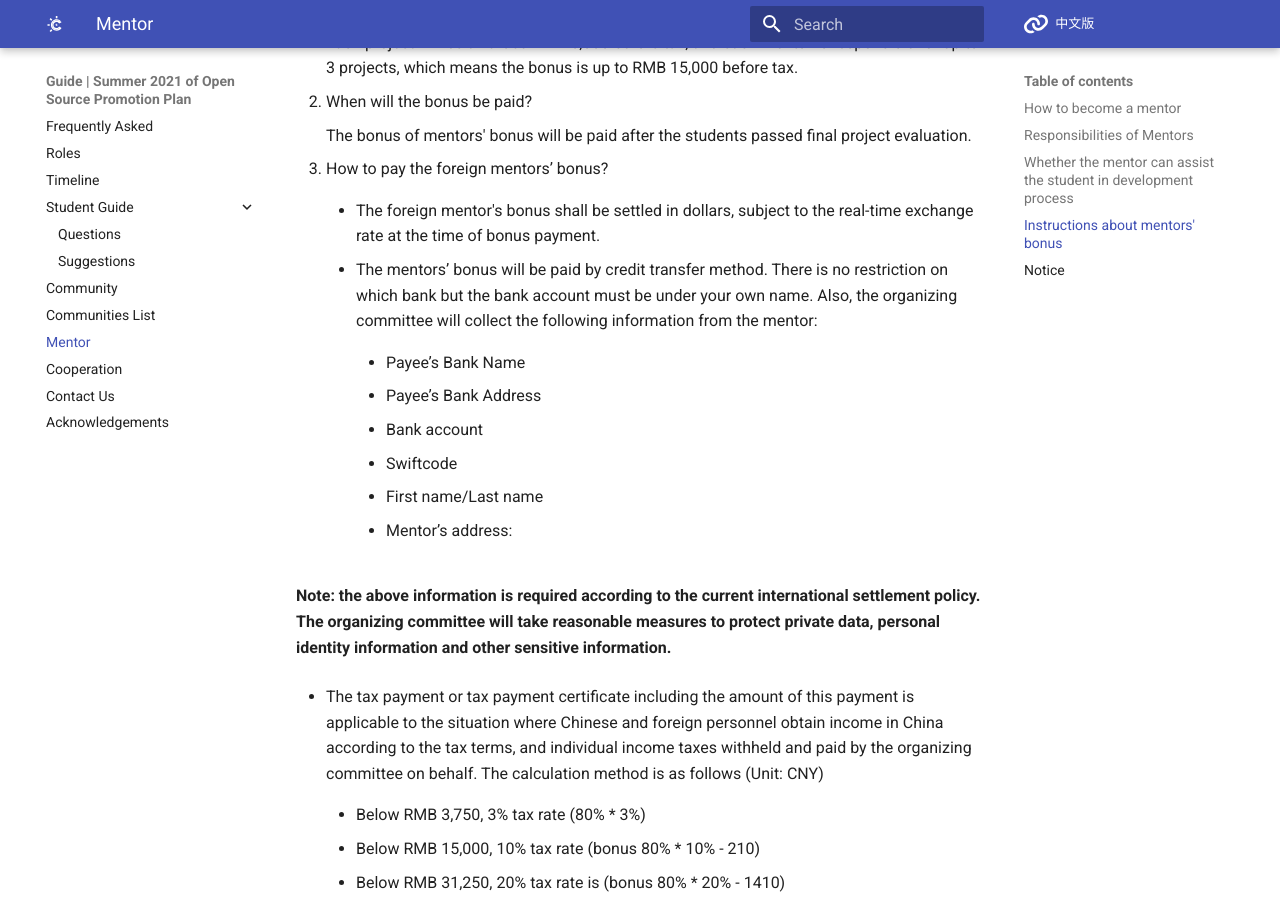
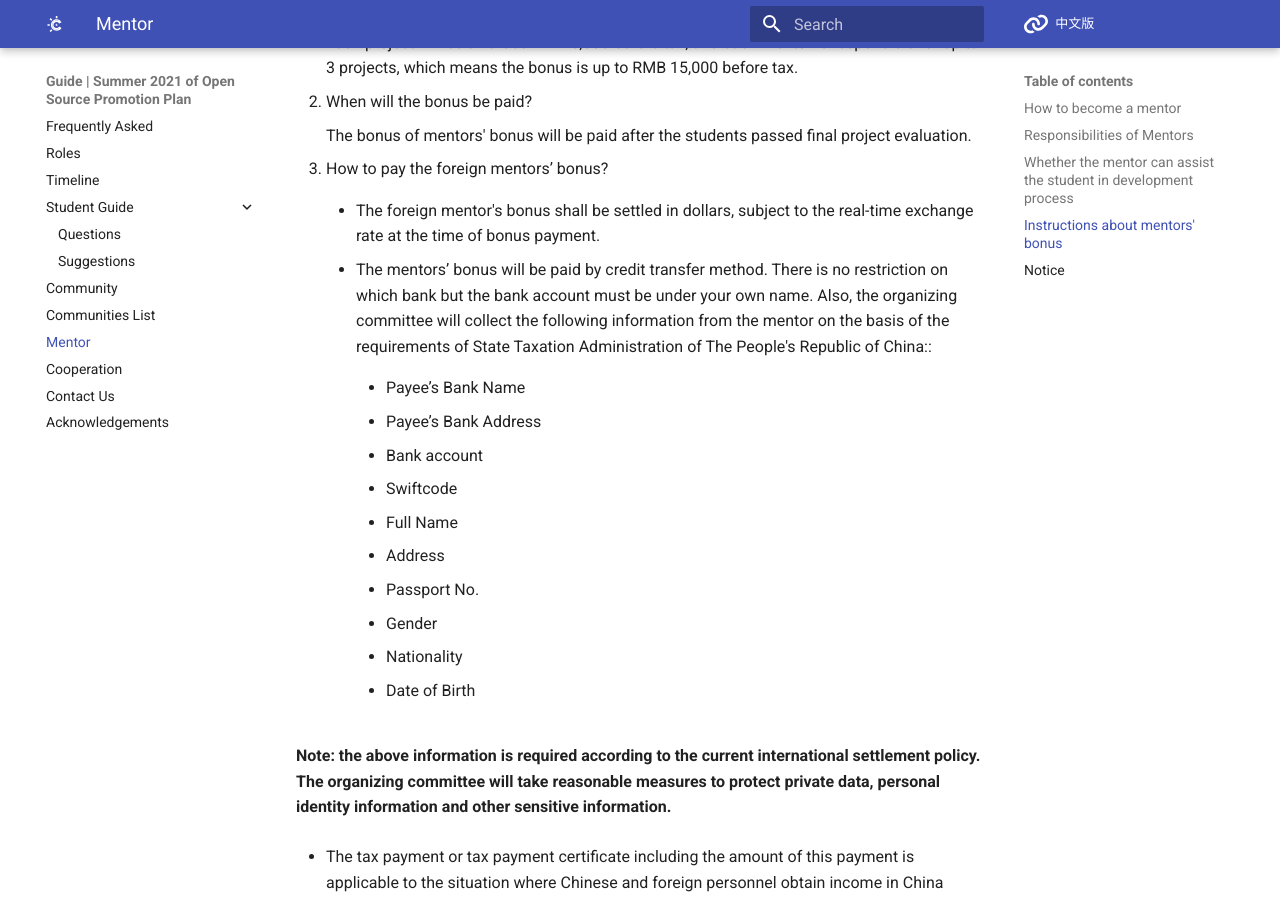
Before and after one commit to summer-ospp/help-en, an MkDocs documentation site: the page built from docs/mentor.md, in a window 1280 px wide and 900 px high, scrolled down 1411 px. Built offline with MkDocs 1.6.1 and Material for MkDocs 9.7.7, drawn with Linux system fonts in a browser that asks for light colours; comment, search, counter and statistics services are not loaded.

Commit message:
Update mentor.md

```diff
--- a/docs/mentor.md
+++ b/docs/mentor.md
@@ -46,7 +46,7 @@ Please see [Participant Aggrement for Mentor](./assets/Participant-Aggrement-for
 
     - The foreign mentor's bonus shall be settled in dollars, subject to the real-time exchange rate at the time of bonus payment.
 
-    - The mentors’ bonus will be paid by credit transfer method. There is no restriction on which bank but the bank account must be under your own name. Also, the organizing committee will collect the following information from the mentor:
+    - The mentors’ bonus will be paid by credit transfer method. There is no restriction on which bank but the bank account must be under your own name. Also, the organizing committee will collect the following information from the mentor on the basis of the requirements of State Taxation Administration of The People's Republic of China::
 
         - Payee’s Bank Name
 
@@ -56,9 +56,17 @@ Please see [Participant Aggrement for Mentor](./assets/Participant-Aggrement-for
 
         - Swiftcode
 
-        - First name/Last name
+        - Full Name
 
-        - Mentor’s address:
+        - Address
+
+        - Passport No.
+
+        - Gender
+
+        - Nationality
+
+        - Date of Birth
 
   **Note: the above information is required according to the current international settlement policy. The organizing committee will take reasonable measures to protect private data, personal identity information and other sensitive information.**
 
```
